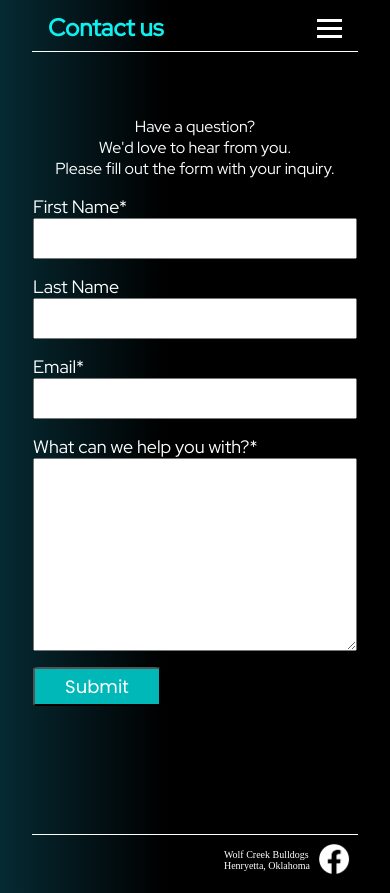
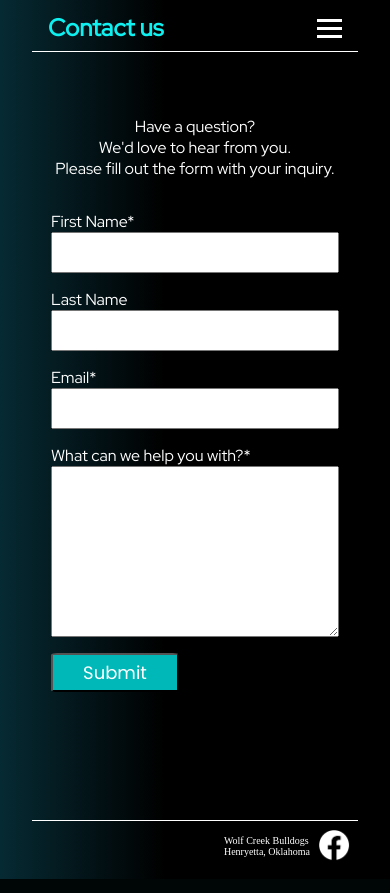
Before and after one commit to natekh/WolfCreekKennel, a Django app: page /contactUs/ in a window 390 px wide. Shown: the part 238-1131 px from the top of the page. Run offline with Django 4.2, Linux system fonts and the light colour scheme.

Commit message:
fixed font on contact us form

```diff
--- a/static/css/styles-l.css
+++ b/static/css/styles-l.css
@@ -232,7 +232,7 @@
 } */
 
 #contact-us-form {
-    font-size: large;
+    /* font-size: large; */
     display: flex;
     flex-direction: column;
     justify-content: center;
@@ -247,7 +247,9 @@
 
 #contact-us-form input {
     padding-block: 1rem;
-    padding-inline: 3rem;
+    padding-right: 5.5rem;
+    padding-left: .5rem;
+    text-align: start;
     font-size: x-large;
 }
 
@@ -278,6 +280,7 @@
 
 #contact-us-form textarea {
     font-size: x-large;
+    padding-left: .5rem;
 }
 
 .image-text-side-by-side {
--- a/static/css/styles-s.css
+++ b/static/css/styles-s.css
@@ -231,7 +231,7 @@
     }
 
     #contact-us-form {
-        font-size: large;
+        /* font-size: large; */
         display: flex;
         flex-direction: column;
         justify-content: center;
@@ -244,15 +244,20 @@
         gap: 1rem;
     }
 
+    #contact-us-text {
+        margin-bottom: 1rem;
+    }
+
     #contact-us-form input {
         padding-block: .5rem;
-        padding-inline: .5rem;
+        padding-right: 1rem;
         font-size: large;
     }
 
     .form-textbox {
         width: 18em;
         height: 12em;
+        font-size: medium;
     }
 
     .form-name {
```
